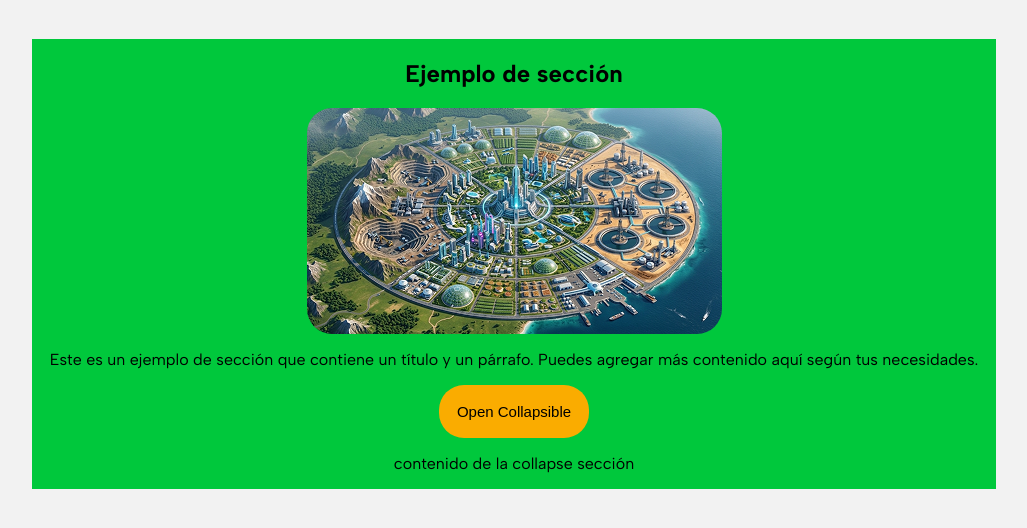
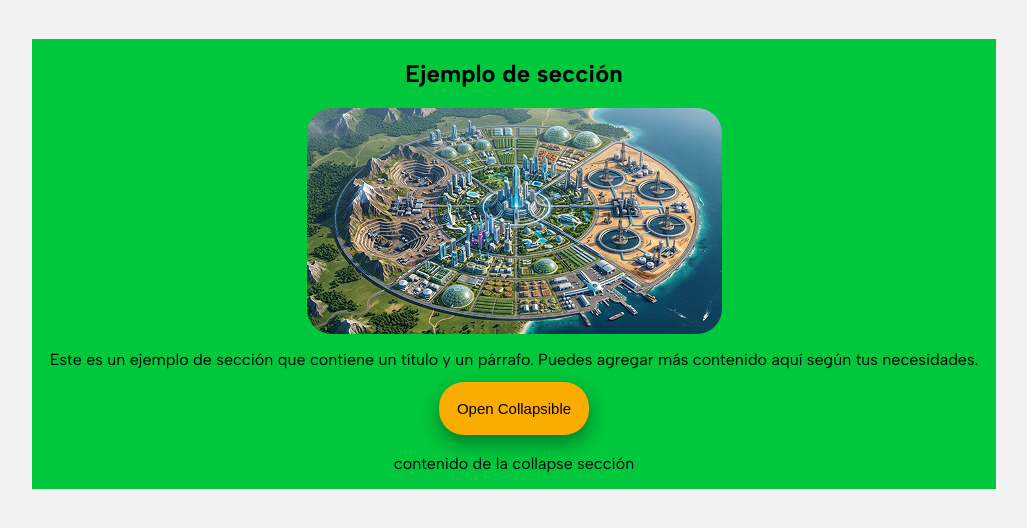
Before and after one commit to CamiloPiamba22/ImaginaryCountry, a plain HTML site: page index.html in a window 1280 px wide. In both pictures the pointer is over the button "Open Collapsible". Shown: the part 248-776 px from the top of the page, without its empty margins (126-1153 px from the left). Drawn offline with Linux system fonts and the light colour scheme.

Commit message:
feat style: add animation to button

```diff
--- a/index.css
+++ b/index.css
@@ -123,3 +123,9 @@ img {
     outline: none;
     font-size: 15px;
 }
+
+.collapsibleBtn:hover {
+  box-shadow: 0 8px 20px rgba(0, 0, 0, 0.4);
+  transform: translateY(-3px);
+  cursor: pointer;
+}
```
